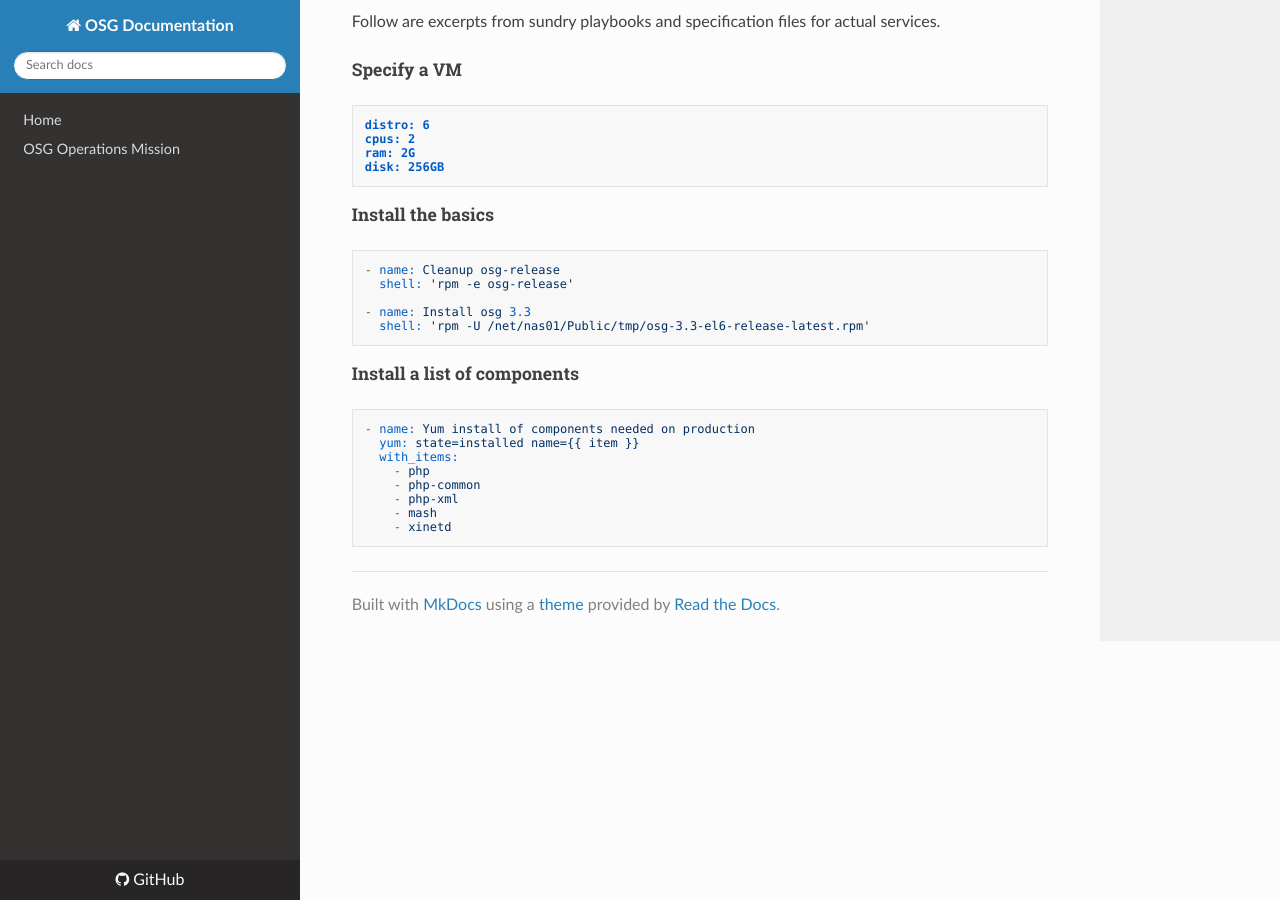
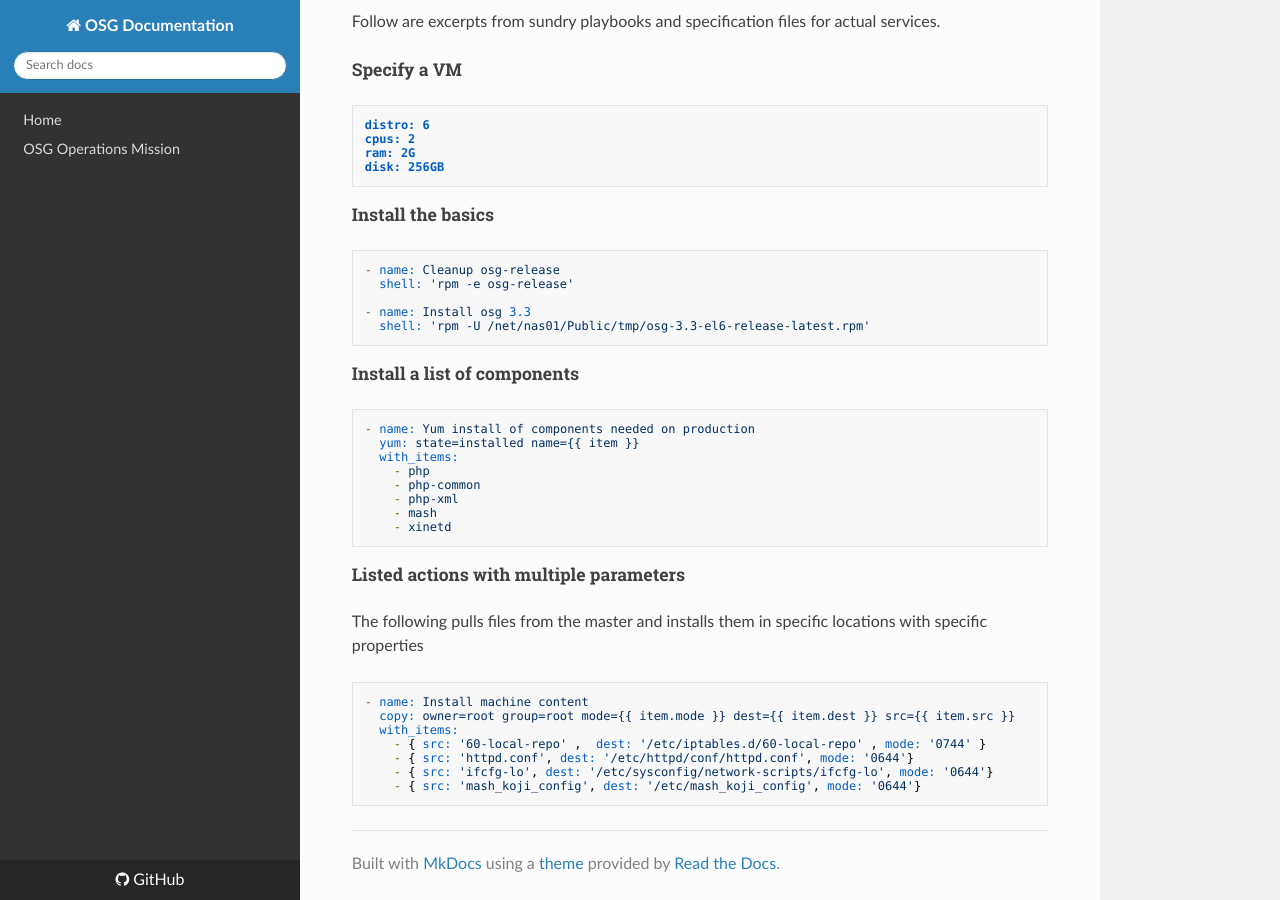
Before and after one commit to osg-htc/operations, an MkDocs documentation site: the page built from docs/ansible_intro.md, in a window 1280 px wide and 900 px high, scrolled down 991 px. Built offline with MkDocs 1.6.1, drawn with Linux system fonts in a browser that asks for light colours; nearby versions of some CDN libraries; old or Windows-style settings are respelled for this version of MkDocs.

Commit message:
Update ansible_intro.md

````diff
--- a/docs/ansible_intro.md
+++ b/docs/ansible_intro.md
@@ -65,3 +65,18 @@ disk: 256GB
     - mash
     - xinetd
 ```
+
+##### Listed actions with multiple parameters
+
+The following pulls files from the master and installs them in specific locations
+with specific properties
+
+```
+- name: Install machine content
+  copy: owner=root group=root mode={{ item.mode }} dest={{ item.dest }} src={{ item.src }}
+  with_items:
+    - { src: '60-local-repo' ,  dest: '/etc/iptables.d/60-local-repo' , mode: '0744' }
+    - { src: 'httpd.conf', dest: '/etc/httpd/conf/httpd.conf', mode: '0644'}
+    - { src: 'ifcfg-lo', dest: '/etc/sysconfig/network-scripts/ifcfg-lo', mode: '0644'}
+    - { src: 'mash_koji_config', dest: '/etc/mash_koji_config', mode: '0644'}
+```
````
